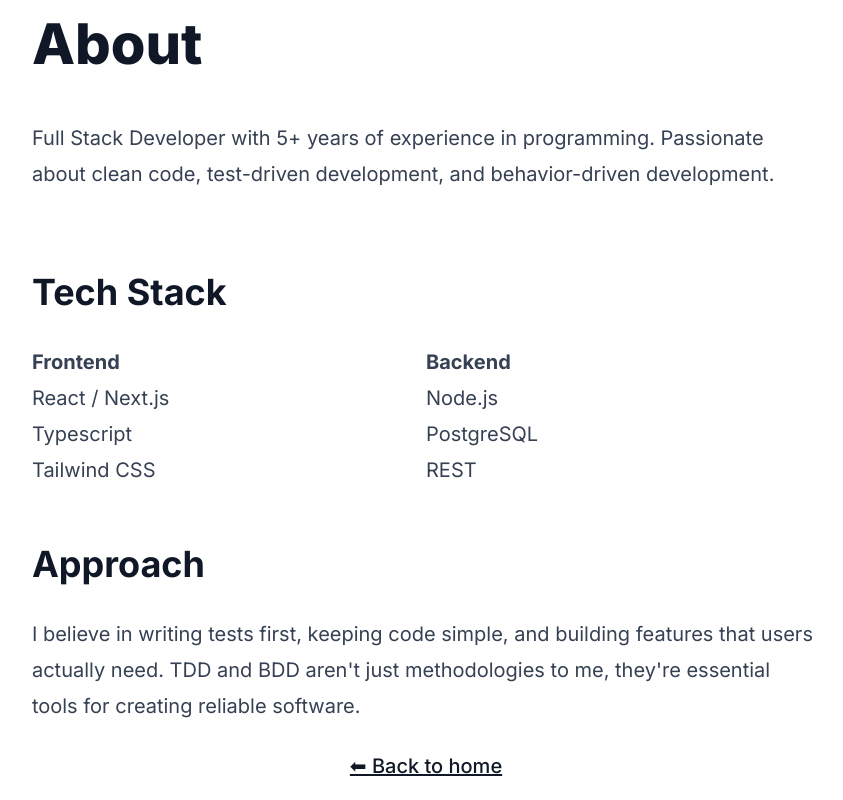
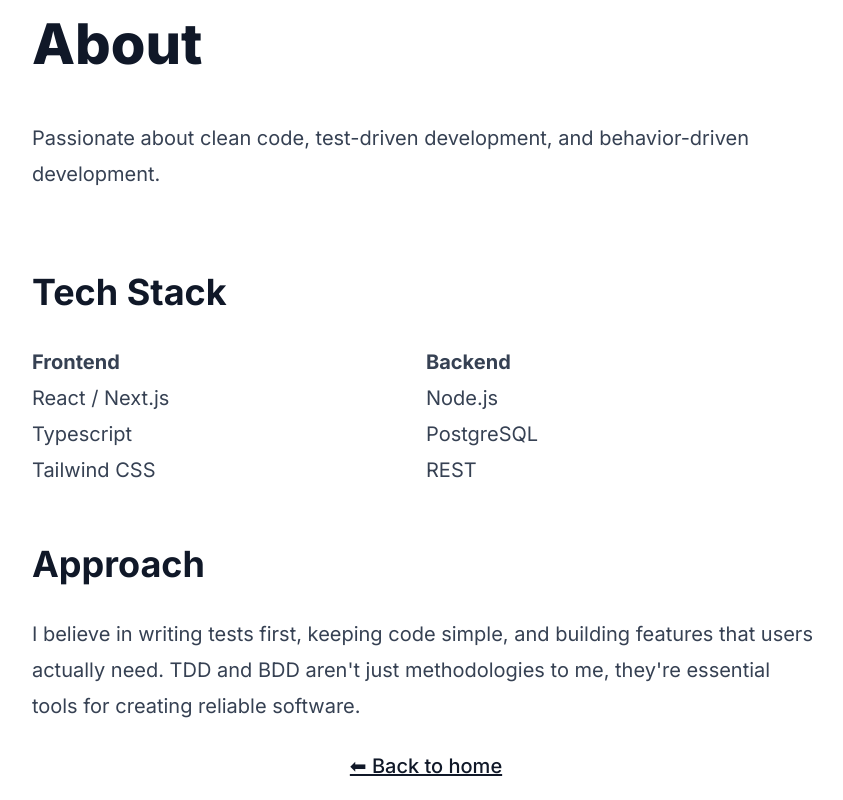
Before and after one commit to p-febis/p-febis.github.io, an Eleventy site: page src/about/index.html in a window 1280 px wide. Shown: the whole page, without its empty margins (214-1057 px from the left). Built offline with nearby package versions, Linux system fonts and the light colour scheme; Eleventy itself is replaced by a stand-in of ours; files that its build step writes are made by us from their sources.

Commit message:
remoe yoe

```diff
--- a/src/about/index.html
+++ b/src/about/index.html
@@ -7,7 +7,6 @@ title: About
   <section class="w-full">
     <h1>About</h1>
     <p>
-      Full Stack Developer with 5+ years of experience in programming.
       Passionate about clean code, test-driven development, and behavior-driven development.
     </p>
   </section>
```
